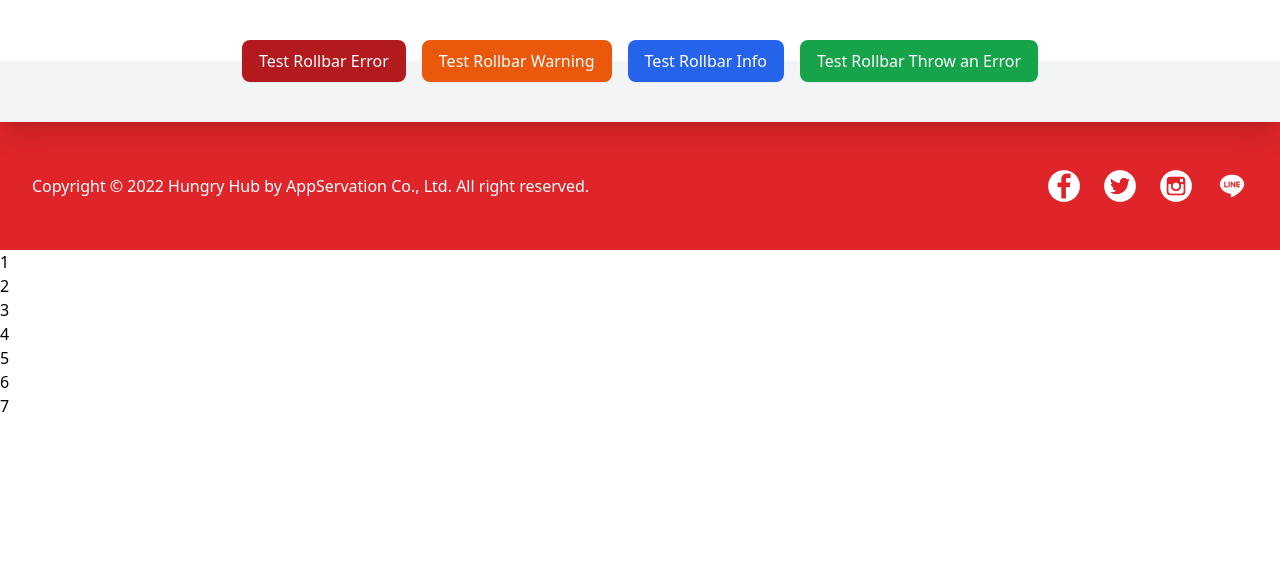
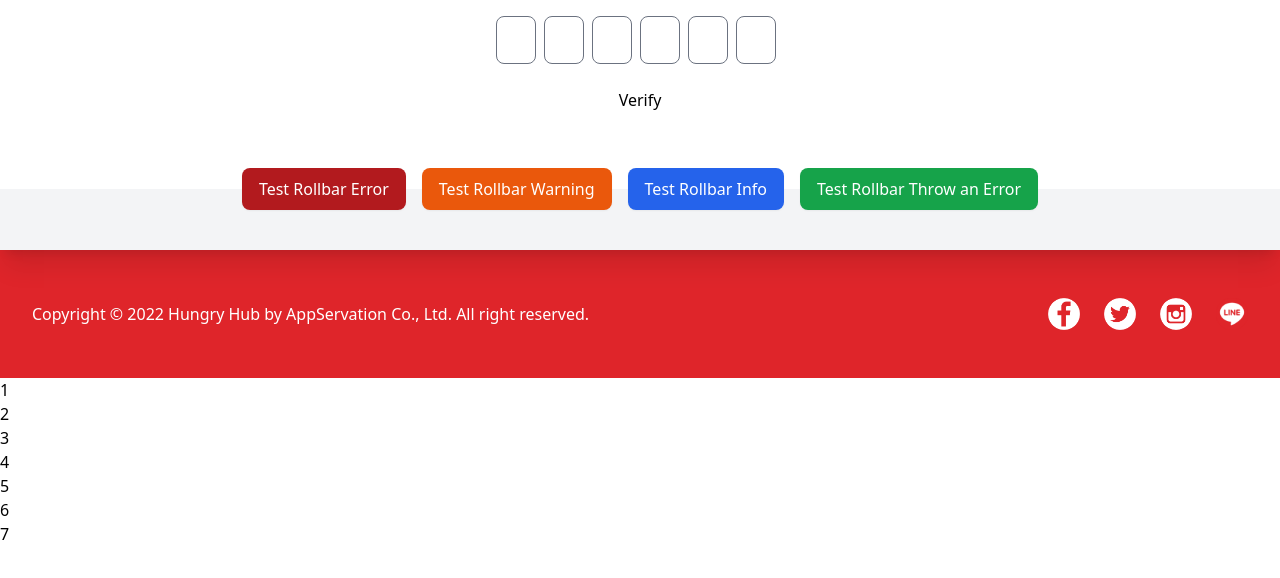
Before and after one commit to luthfimasruri/hungry-hub, a Vue app: page / in a window 1280 px wide. Shown: the top 578 px of the page. Built offline with nearby package versions, Linux system fonts and the light colour scheme; no server answers.

Commit message:
feat: add otp

```diff
--- /dev/null
+++ b/src/sections/OTP.vue
@@ -0,0 +1,125 @@
+<template>
+  <div>
+    <form class="p-4" @submit.prevent="verifyOTP">
+      <div
+        id="input-otp-wrapper"
+        class="mb-6 flex flex-row justify-center text-center"
+      >
+        <input
+          v-for="(item, index) in otpLength"
+          :key="index"
+          type="text"
+          inputmode="numeric"
+          class="form-control mr-2 h-12 w-10 rounded-lg border text-center"
+          maxlength="1"
+          minlength="1"
+          min="0"
+          max="9"
+          style="width: 40px"
+        />
+      </div>
+
+      <div class="mt-6 text-center">
+        <button type="submit">Verify</button>
+      </div>
+    </form>
+  </div>
+</template>
+
+<script>
+export default {
+  props: {
+    phoneCode: {
+      type: String,
+      required: true,
+    },
+    phoneNumber: {
+      type: String,
+      required: true,
+    },
+  },
+  data() {
+    return {
+      otp: '',
+      otpLength: 6,
+      otpNumbers: [],
+      timerCount: 0,
+      timeout: null,
+      phoneVerified: false,
+      isOtpValid: true,
+    }
+  },
+  mounted() {
+    this.modalOpened()
+  },
+  methods: {
+    async modalOpened() {
+      this.otpNumbers = new Array(this.otpLength).fill('')
+      this.isOtpValid = true
+      this.phoneVerified = false
+      this.$nextTick(() => {
+        this.initInputOtp()
+        this.initWebOtp()
+      })
+    },
+    verifyOTP() {
+      alert('verifyOTP')
+    },
+    initInputOtp() {
+      const inputs = document.getElementById('input-otp-wrapper').children
+      for (let i = 0; i < inputs.length; i++) {
+        inputs[i].addEventListener('keydown', (event) => {
+          if (event.key === 'Backspace') {
+            inputs[i].value = ''
+            this.otpNumbers[i] = ''
+            this.otp = this.otpNumbers.join('')
+            if (i !== 0) inputs[i - 1].focus()
+            event.preventDefault()
+          } else {
+            if (i === inputs.length - 1 && inputs[i].value !== '') {
+              return true
+            } else if (event.keyCode > 47 && event.keyCode < 58) {
+              // allow 0-9 only
+              inputs[i].value = event.key
+              this.otpNumbers[i] = event.key
+              this.otp = this.otpNumbers.join('')
+              if (i !== inputs.length - 1) inputs[i + 1].focus()
+              event.preventDefault()
+            } else if (event.keyCode > 64 && event.keyCode < 91) {
+              // prevent alphabet input
+              event.preventDefault()
+            }
+          }
+        })
+      }
+    },
+    initWebOtp() {
+      // Web OTP feature detection
+      if ('OTPCredential' in window) {
+        const inputs = document.getElementById('input-otp-wrapper').children
+        if (!inputs.length) return
+        const ac = new AbortController()
+        const form = inputs[0].closest('form')
+        // Invoke the WebOTP API
+        navigator.credentials
+          .get({
+            otp: { transport: ['sms'] },
+            signal: ac.signal,
+          })
+          .then((otp) => {
+            alert('otp', otp.code)
+            this.otp = otp.code
+            for (let i = 0; i < inputs.length; i++) {
+              inputs[i].value = otp.code.charAt(i)
+            }
+            // Automatically verify when an OTP is obtained.
+            if (form) form.submit()
+          })
+          .catch((err) => {
+            this.$rollbar.error(err)
+          })
+      }
+    },
+  },
+}
+</script>
--- a/src/views/HomeView.vue
+++ b/src/views/HomeView.vue
@@ -7,6 +7,7 @@ import Banner from '../sections/Banner.vue'
 import LoadingBanner from '../components/loading/LoadingBanner.vue'
 import LoadingCards from '../components/loading/LoadingCards.vue'
 import RollbarTest from '../sections/RollbarTest.vue'
+import OTP from '../sections/OTP.vue'
 
 const Section3 = defineAsyncComponent(() => import('../sections/Section3.vue'))
 const Section3Mobile = defineAsyncComponent(() =>
@@ -25,6 +26,8 @@ const { mdAndUp } = useBreakpoint()
       </template>
     </Suspense>
 
+    <OTP />
+
     <Suspense>
       <template v-if="mdAndUp()">
         <Section3 />
```
